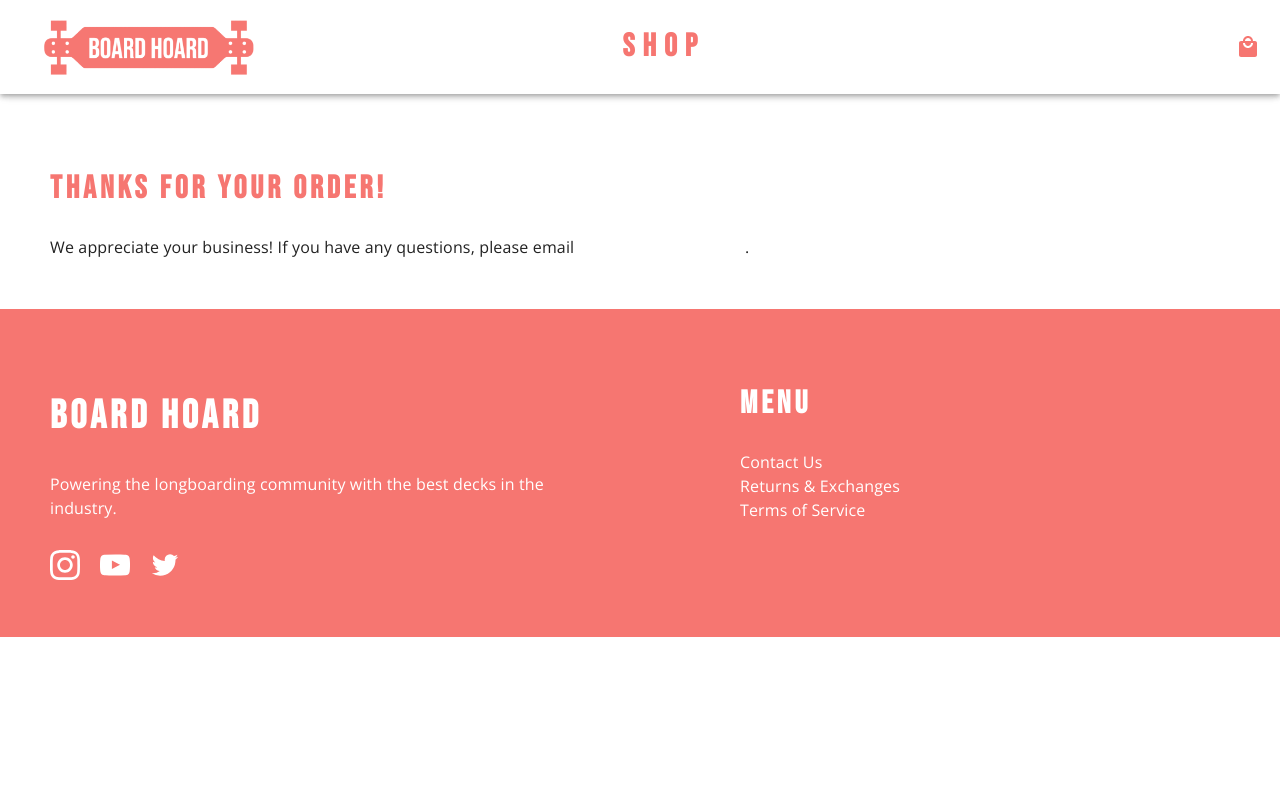
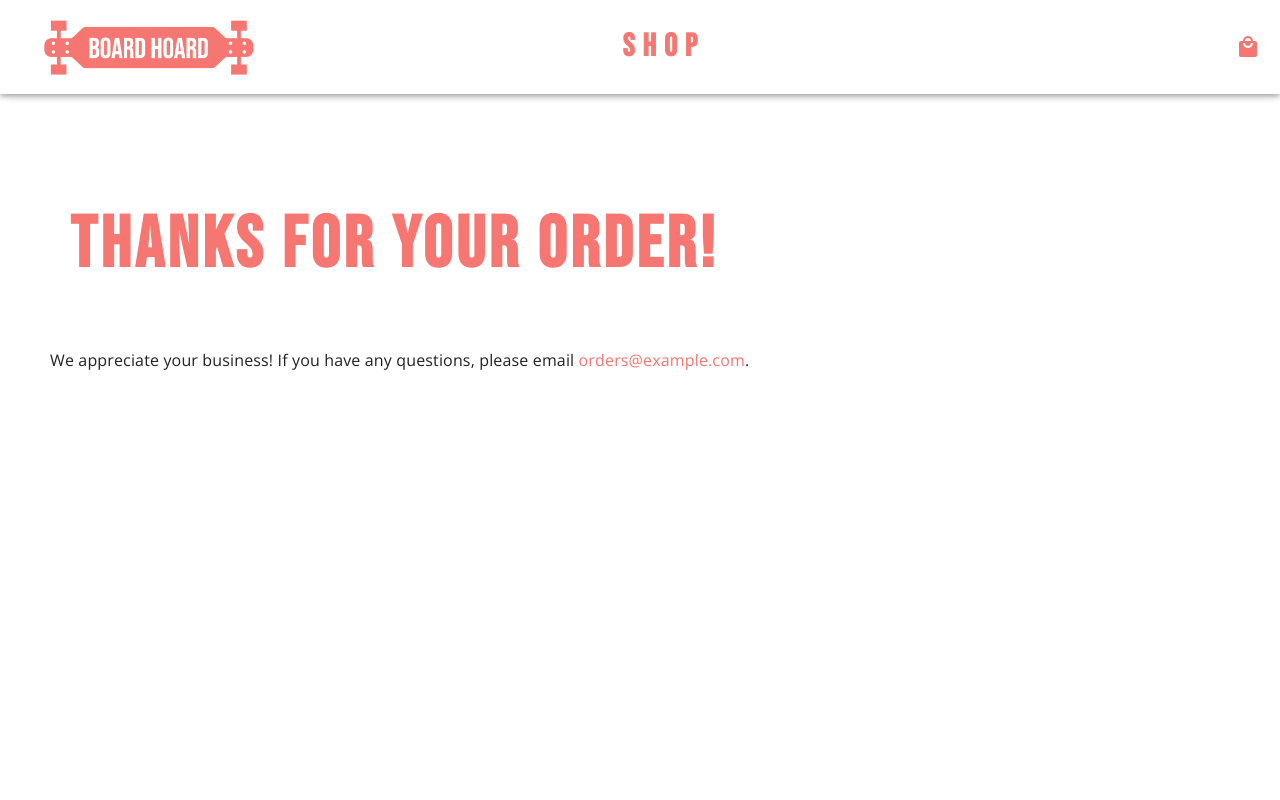
Before and after one commit to sdrew712/board-hoard, a React (Create React App) app in the folder client/: page /success in a window 1280 px wide. Shown: the top 800 px of the page. Built offline with nearby package versions, Linux system fonts and the light colour scheme.

Commit message:
update success page css

```diff
--- a/client/src/components/Cart/Success.jsx
+++ b/client/src/components/Cart/Success.jsx
@@ -3,10 +3,14 @@ import React from "react";
 const Success = () => {
   return (
     <div id="success-page">
-      <h1>Thanks for your order!</h1>
+      <h1 className="header">Thanks for your order!</h1>
       <p>
         We appreciate your business! If you have any questions, please email
-        <a href="mailto:orders@example.com"> orders@example.com</a>.
+        <a href="mailto:orders@example.com" className="email-link">
+          {" "}
+          orders@example.com
+        </a>
+        .
       </p>
     </div>
   );
--- a/client/src/components/Cart/index.scss
+++ b/client/src/components/Cart/index.scss
@@ -24,9 +24,14 @@
 
 #success-page {
   padding: 50px;
+  height: 100vh;
 }
 
 .cart-quantity-container {
   display: flex;
   align-items: center;
 }
+
+.email-link {
+  color: #f67671;
+}
--- a/client/src/components/HomePage/index.jsx
+++ b/client/src/components/HomePage/index.jsx
@@ -18,7 +18,7 @@ const HomePage = () => {
           </video>
 
           <div className="slogan-container">
-            <h1 id="slogan">Up your longboarding game</h1>
+            <h1 className="header">Up your longboarding game</h1>
 
             <Link to={`/shop`}>
               <ShopNowButton />
@@ -33,7 +33,7 @@ const HomePage = () => {
             alt="girl riding longboard"
           />
           <div className="slogan-container">
-            <h1 id="slogan">Up your longboarding game</h1>
+            <h1 className="header">Up your longboarding game</h1>
 
             <Link to={`/shop`}>
               <ShopNowButton />
--- a/client/src/components/HomePage/index.scss
+++ b/client/src/components/HomePage/index.scss
@@ -17,17 +17,7 @@
   text-align: center;
 }
 
-#slogan {
-  font-size: 3.25rem;
-  padding-left: 20px;
-  padding-right: 20px;
-}
-
 @media (min-width: 768px) {
-  #slogan {
-    font-size: 4.5rem;
-  }
-
   .slogan-container {
     opacity: 0.6;
     padding-left: 0;
--- a/client/src/index.scss
+++ b/client/src/index.scss
@@ -34,3 +34,15 @@ a {
 p {
   margin: 0;
 }
+
+.header {
+  font-size: 3.25rem;
+  padding-left: 20px;
+  padding-right: 20px;
+}
+
+@media (min-width: 768px) {
+  .header {
+    font-size: 4.5rem;
+  }
+}
```
